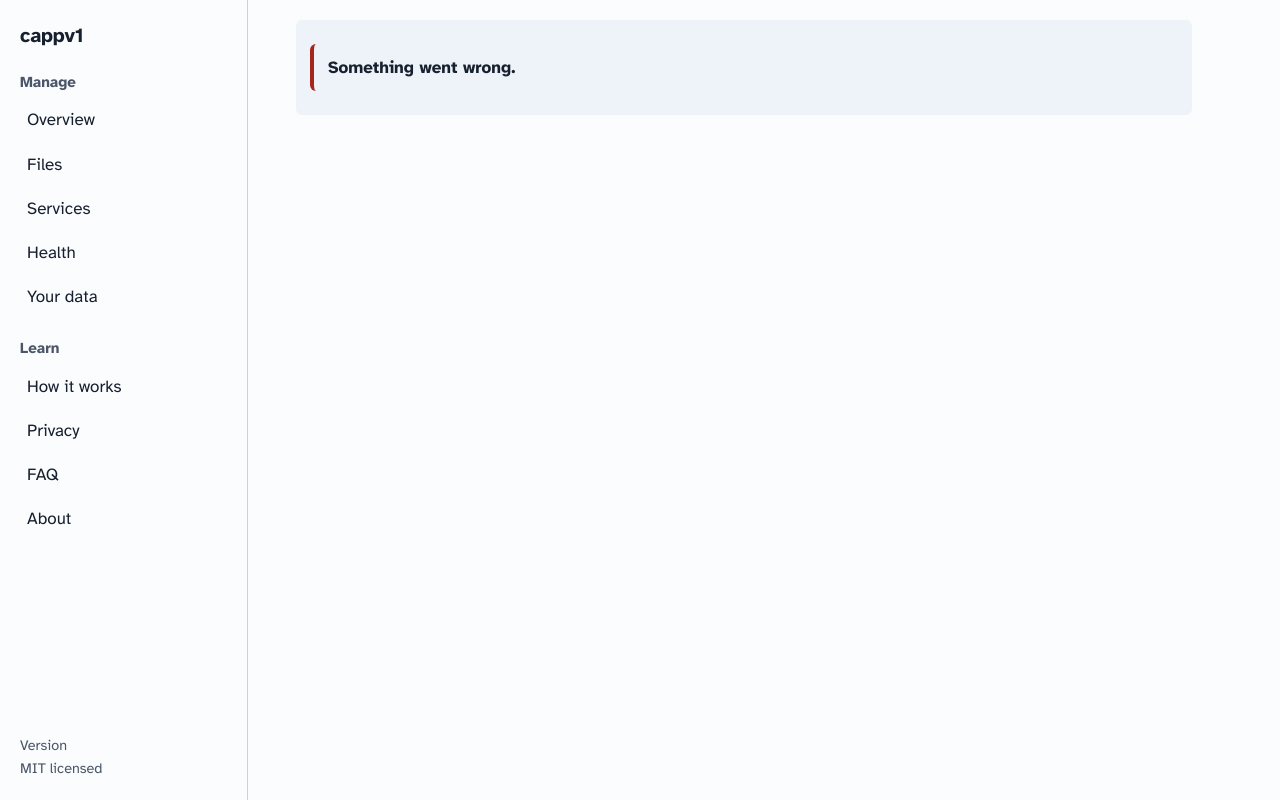
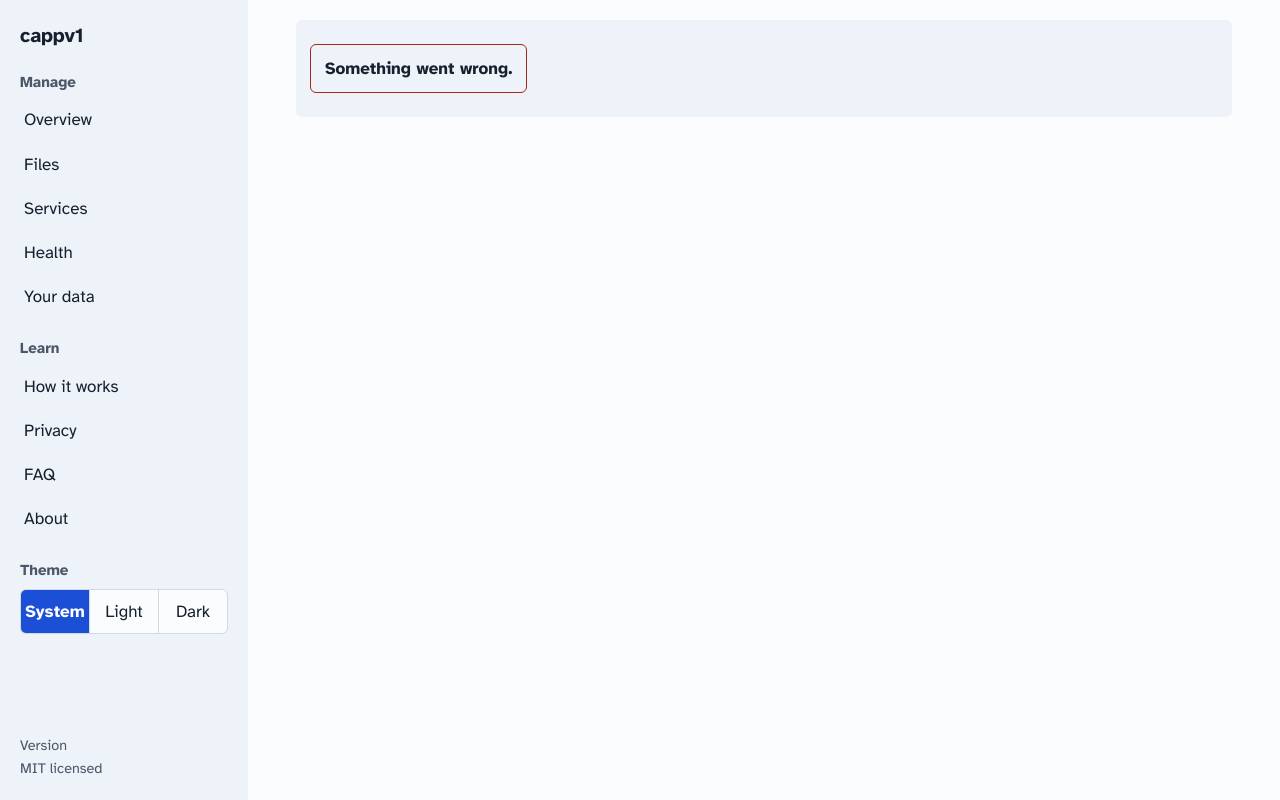
Before and after one commit to srsuiux/cappv1, a Python web app: template src/web/templates/app.html in a window 1280 px wide. Run offline with Jinja, Linux system fonts and the light colour scheme; the template is opened without the code that fills it, so the values that code supplies are empty.

Commit message:
Theme switch, no side strokes, full-width overview that leads once the app is in use
Light/dark/system theme in the side panel, applied before paint, with a contrast
test over both palettes. Whole subtle borders instead of one-sided bars. The
front page shows the introduction first for new visitors and the overview first
afterwards.

Co-Authored-By: Claude Sonnet 5.5 <noreply@anthropic.com>

```diff
--- a/src/web/server.py
+++ b/src/web/server.py
@@ -64,7 +64,7 @@ def render_page(slug: str) -> bytes | None:
     script = f'<script type="module" src="/{meta["script"]}"></script>' if meta.get("script") else ""
     page = page.replace("{{content}}", text[m.end():] if m else text)
     for key, value in (("title", html.escape(meta.get("title", "cappv1"))), ("description", html.escape(meta.get("description", ""))),
-                       ("version", VERSION), ("script", script)):
+                       ("version", VERSION), ("script", script), ("width", meta.get("width", "narrow"))):
         page = page.replace("{{" + key + "}}", value)
     if meta.get("nav"):
         page = page.replace(f'data-nav="{meta["nav"]}"', f'data-nav="{meta["nav"]}" aria-current="page"')
--- a/src/web/static/app.css
+++ b/src/web/static/app.css
@@ -1,7 +1,9 @@
 @font-face{font-family:"Atkinson Hyperlegible";src:url(fonts/ah-400.woff2) format("woff2");font-weight:400;font-display:swap}
 @font-face{font-family:"Atkinson Hyperlegible";src:url(fonts/ah-700.woff2) format("woff2");font-weight:700;font-display:swap}
-:root{--paper:#fbfcfe;--tint:#eef2f9;--ink:#17202e;--muted:#4b5668;--line:#c9d1de;--blue:#1b4fd6;--blue-ink:#fff;--ok:#0b6b45;--warn:#7a4f00;--bad:#a6261c;--r:6px}
-@media (prefers-color-scheme:dark){:root{--paper:#10151e;--tint:#1a2231;--ink:#eef2f9;--muted:#a9b4c6;--line:#34405a;--blue:#7ea2ff;--blue-ink:#10151e;--ok:#5fd3a0;--warn:#f0c15c;--bad:#ff8f84}}
+/* Light is the default. Dark follows the device unless the person chose a theme (data-theme on <html>, set by theme.js). */
+:root{color-scheme:light;--paper:#fbfcfe;--tint:#eef2f9;--ink:#17202e;--muted:#4b5668;--line:#d3d9e4;--blue:#1b4fd6;--blue-ink:#fff;--ok:#0b6b45;--warn:#7a4f00;--bad:#a6261c;--r:6px}
+@media (prefers-color-scheme:dark){:root:not([data-theme=light]){color-scheme:dark;--paper:#10151e;--tint:#1a2231;--ink:#eef2f9;--muted:#a9b4c6;--line:#2b3650;--blue:#7ea2ff;--blue-ink:#10151e;--ok:#5fd3a0;--warn:#f0c15c;--bad:#ff8f84}}
+:root[data-theme=dark]{color-scheme:dark;--paper:#10151e;--tint:#1a2231;--ink:#eef2f9;--muted:#a9b4c6;--line:#2b3650;--blue:#7ea2ff;--blue-ink:#10151e;--ok:#5fd3a0;--warn:#f0c15c;--bad:#ff8f84}
 *{box-sizing:border-box}
 body{margin:0;background:var(--paper);color:var(--ink);font:1.0625rem/1.6 "Atkinson Hyperlegible",system-ui,sans-serif}
 .status{display:flex;flex-wrap:wrap;align-items:center;gap:8px 14px;margin:20px 0 0;padding:12px 14px;background:var(--tint);border-radius:var(--r)}
@@ -27,8 +29,8 @@ ul.files .name{font-weight:700;overflow-wrap:anywhere}
 .bar{height:10px;background:var(--tint);border-radius:99px;overflow:hidden;margin:10px 0 4px}
 .bar i{display:block;height:100%;width:0;background:var(--blue)}
 .feed{list-style:none;margin:12px 0 0;padding:0;max-height:22rem;overflow:auto}
-.feed li{padding:8px 0 8px 14px;border-left:3px solid var(--line);margin:0 0 4px;overflow-wrap:anywhere}
-.feed b{display:block}.feed li:first-child{border-color:var(--blue)}.feed small{display:block;color:var(--muted)}
+.feed li{padding:10px 12px;border:1px solid var(--line);border-radius:var(--r);margin:0 0 6px;overflow-wrap:anywhere}
+.feed b{display:block}.feed li:first-child{background:var(--tint)}.feed small{display:block;color:var(--muted)}
 fieldset{border:0;padding:0;margin:20px 0}legend{font-weight:700;margin-bottom:6px;padding:0}
 .opt{display:flex;gap:12px;align-items:flex-start;padding:12px;border:1px solid var(--line);border-radius:var(--r);margin:0 0 8px;cursor:pointer}
 .opt input{margin-top:6px;width:18px;height:18px;flex:none}
@@ -40,7 +42,7 @@ label.f{display:block;font-weight:700;margin:16px 0 4px}
 .checks li{display:grid;grid-template-columns:1.6rem 1fr;padding:10px 0;border-bottom:1px solid var(--line)}
 .checks small{grid-column:2;color:var(--muted)}
 .note{background:var(--tint);padding:10px 14px;border-radius:var(--r);margin:12px 0}
-.note.error{border-left:4px solid var(--bad)}.note.good{border-left:4px solid var(--ok)}
+.note{border:1px solid var(--line)}.note.error{border-color:var(--bad)}.note.good{border-color:var(--ok)}
 details{margin:16px 0}summary{cursor:pointer;min-height:44px;padding:8px 0}
 .check{display:flex;gap:10px;align-items:flex-start;margin:6px 0}.check input{margin-top:6px;width:18px;height:18px}
 .sr{position:absolute;width:1px;height:1px;overflow:hidden;clip:rect(0 0 0 0);white-space:nowrap}
@@ -51,31 +53,33 @@ details{margin:16px 0}summary{cursor:pointer;min-height:44px;padding:8px 0}
 
 /* ---- shell ---- */
 .shell{display:grid;grid-template-columns:15.5rem minmax(0,1fr);min-height:100vh}
-.side{border-right:1px solid var(--line);padding:20px 12px;display:flex;flex-direction:column;justify-content:space-between;position:sticky;top:0;height:100vh;overflow:auto}
+.side{background:var(--tint);padding:20px 12px;display:flex;flex-direction:column;justify-content:space-between;position:sticky;top:0;height:100vh;overflow:auto}
 .brand{font-weight:700;font-size:1.25rem;letter-spacing:-.01em;color:var(--ink);text-decoration:none;padding:0 8px}
 .side-top .menu{margin-top:18px}
 .menu summary{display:none;list-style:none;cursor:pointer}
 .menu ul{list-style:none;margin:0 0 8px;padding:0}
 .group{margin:18px 8px 4px;font-weight:700;color:var(--muted);font-size:.95rem}
-.side nav a{display:block;padding:8px 12px;margin:1px 0;border-radius:var(--r);color:var(--ink);text-decoration:none;min-height:40px;border-left:3px solid transparent}
-.side nav a:hover{background:var(--tint)}
-.side nav a[aria-current=page]{background:var(--tint);font-weight:700;border-left-color:var(--blue)}
+.side nav a{display:block;padding:8px 12px;margin:1px 0;border-radius:var(--r);color:var(--ink);text-decoration:none;min-height:40px;}
+.side nav a:hover{background:var(--paper)}
+.side nav a[aria-current=page]{background:var(--paper);font-weight:700;box-shadow:inset 0 0 0 1px var(--line)}
 .side-foot{font-size:.9rem;padding:0 8px;margin:16px 0 0}
-.main-col{padding:0 clamp(16px,4vw,48px) 64px;max-width:62rem;width:100%}
+.main-col{padding:0 clamp(16px,4vw,48px) 64px;width:100%;min-width:0}
+.w-narrow>*{max-width:46rem}
+.w-wide>*{max-width:none}
 @media (max-width:55.99rem){
   .shell{grid-template-columns:1fr}
-  .side{position:static;height:auto;border-right:0;border-bottom:1px solid var(--line);padding:12px 16px}
+  .side{position:static;height:auto;padding:12px 16px}
   .menu summary{display:block;padding:8px 14px;border:1px solid var(--line);border-radius:var(--r);min-height:44px;font-weight:700;width:max-content}
   .side-foot{display:none}.side-top{display:flex;flex-wrap:wrap;align-items:center;justify-content:space-between;gap:8px}.side-top .menu{margin-top:0;width:100%}
   .brand{padding:0}
 }
 
 /* ---- panels, facts, callouts ---- */
-.panel{border:1px solid var(--line);border-radius:var(--r);padding:16px 18px;margin:20px 0}
+.panel{border:1px solid var(--line);border-radius:var(--r);padding:16px 18px;margin:0}
 .panel h2,.panel h3{margin:0 0 8px;font-size:1.2rem}
 .facts{display:grid;grid-template-columns:minmax(8rem,12rem) 1fr;gap:10px 16px;margin:12px 0}
 .facts dt{color:var(--muted)}.facts dd{margin:0;font-weight:700;overflow-wrap:anywhere}
-.callout{display:flex;flex-wrap:wrap;align-items:center;justify-content:space-between;gap:12px 20px;padding:16px 18px;background:var(--tint);border-left:4px solid var(--blue);border-radius:var(--r);margin:20px 0}
+.callout{display:flex;flex-wrap:wrap;align-items:center;justify-content:space-between;gap:12px 20px;padding:16px 18px;background:var(--tint);border:1px solid var(--line);border-radius:var(--r);margin:0 0 16px}
 .callout p{margin:0;font-weight:700}.callout .muted{font-weight:400}
 a.btn{display:inline-block;background:var(--blue);color:var(--blue-ink);border-radius:var(--r);padding:10px 18px;min-height:44px;font-weight:700;text-decoration:none}
 a.btn.quiet{background:transparent;color:var(--blue);border:1px solid var(--line)}
@@ -101,7 +105,6 @@ code{font:.92em ui-monospace,SFMono-Regular,Menlo,monospace;background:var(--tin
 
 /* ---- landing ---- */
 .hero{display:grid;grid-template-columns:1.05fr 1fr;gap:32px 48px;align-items:center;padding:36px 0 24px}
-.hero h1{font-size:clamp(2rem,4.6vw,3.25rem);line-height:1.12;margin:0 0 16px;letter-spacing:-.025em}
 .hero .actions{margin-top:24px}
 @media (max-width:50rem){.hero{grid-template-columns:1fr;padding-top:24px}}
 .demo{border:1px solid var(--line);border-radius:10px;overflow:hidden;background:var(--paper)}
@@ -113,7 +116,7 @@ code{font:.92em ui-monospace,SFMono-Regular,Menlo,monospace;background:var(--tin
 .demo dl{margin:0}.demo dt{padding:12px 22px 0;color:var(--muted);font-size:.95rem}.demo dd{margin:0;padding:2px 22px 14px;font-weight:700}
 .demo dd.before{color:var(--bad)}.demo dd.after{color:var(--ok)}
 .flow{list-style:none;padding:0;margin:16px 0;display:grid;grid-template-columns:repeat(3,1fr);gap:20px;counter-reset:s}
-.flow li{border-top:3px solid var(--blue);padding-top:12px;counter-increment:s}
+.flow li{border:1px solid var(--line);border-radius:var(--r);padding:16px;counter-increment:s}
 .flow li::before{content:counter(s);display:block;font-weight:700;font-size:1.4rem;color:var(--blue)}
 .flow b{display:block;margin-bottom:4px}
 @media (max-width:45rem){.flow{grid-template-columns:1fr}}
@@ -123,3 +126,25 @@ code{font:.92em ui-monospace,SFMono-Regular,Menlo,monospace;background:var(--tin
 @media (max-width:45rem){.two{grid-template-columns:1fr}}
 .side-actions{display:flex;flex-direction:column;gap:8px;align-items:flex-start;min-width:11rem;padding-top:10px}
 @media (max-width:40rem){.opt-row{flex-direction:column;gap:0}.side-actions{padding:0 0 8px 12px;min-width:0}}
+
+/* ---- front page ---- */
+.front{display:flex;flex-direction:column}
+html[data-used="1"] .front #overview{order:-1}
+.overview{padding:8px 0 24px}
+.overview h2{margin:20px 0 14px;font-size:1.5rem}
+.hero h2{font-size:clamp(2rem,4.4vw,3rem);line-height:1.12;margin:0 0 16px;letter-spacing:-.025em}
+.stats{display:grid;grid-template-columns:repeat(auto-fit,minmax(11rem,1fr));gap:12px;margin:0 0 16px}
+.stat{border:1px solid var(--line);border-radius:var(--r);padding:14px 16px;background:var(--paper)}
+.stat dt{color:var(--muted);font-size:.95rem}
+.stat dd{margin:2px 0 0;font-size:1.9rem;font-weight:700;line-height:1.2;letter-spacing:-.02em}
+.stat dd.text{font-size:1.1rem;line-height:1.5;padding-top:6px}
+.trio{display:grid;grid-template-columns:repeat(auto-fit,minmax(19rem,1fr));gap:16px}
+.trio .panel p{margin-bottom:10px}
+
+/* ---- theme switch ---- */
+.theme{margin:18px 8px 0}
+.theme .group{margin:0 0 6px}
+.seg{display:flex;border:1px solid var(--line);border-radius:var(--r);overflow:hidden}
+.seg button{flex:1;background:var(--paper);color:var(--ink);border:0;border-radius:0;font-weight:400;padding:8px 4px;min-height:40px}
+.seg{gap:1px;background:var(--line)}
+.seg button[aria-pressed=true]{background:var(--blue);color:var(--blue-ink);font-weight:700}
--- a/src/web/static/shell.js
+++ b/src/web/static/shell.js
@@ -10,3 +10,21 @@ if (menu) {
   sync();
   wide.addEventListener("change", sync);
 }
+
+// Theme: System follows the device; Light and Dark are remembered in this browser.
+const root = document.documentElement;
+const buttons = [...document.querySelectorAll("[data-theme-set]")];
+const setPressed = () => {
+  const chosen = root.dataset.theme || "system";
+  for (const b of buttons) b.setAttribute("aria-pressed", String(b.dataset.themeSet === chosen));
+};
+for (const b of buttons) {
+  b.addEventListener("click", () => {
+    const value = b.dataset.themeSet;
+    if (value === "system") delete root.dataset.theme; else root.dataset.theme = value;
+    try { value === "system" ? localStorage.removeItem("cappv1.theme") : localStorage.setItem("cappv1.theme", value); } catch { /* not remembered */ }
+    setPressed();
+    document.getElementById("live").textContent = `Theme: ${value}`;
+  });
+}
+setPressed();
--- /dev/null
+++ b/src/web/static/theme.js
@@ -0,0 +1,6 @@
+// Loaded in <head>, before the page paints: applies the chosen theme and the remembered "in use" state.
+try {
+  const theme = localStorage.getItem("cappv1.theme");
+  if (theme === "light" || theme === "dark") document.documentElement.dataset.theme = theme;
+  if (localStorage.getItem("cappv1.used") === "1") document.documentElement.dataset.used = "1";
+} catch { /* storage blocked: the device setting and the first-visit layout apply */ }
--- a/src/web/templates/app.html
+++ b/src/web/templates/app.html
@@ -6,6 +6,7 @@
 <title>{{title}} · cappv1</title>
 <meta name="description" content="{{description}}">
 <link rel="icon" href="/favicon.svg" type="image/svg+xml">
+<script src="/theme.js"></script>
 <link rel="stylesheet" href="/app.css">
 </head>
 <body class="app">
@@ -33,11 +34,19 @@
             <li><a href="/about" data-nav="about">About</a></li>
           </ul>
         </nav>
+        <div class="theme" role="group" aria-labelledby="g-theme">
+          <p class="group" id="g-theme">Theme</p>
+          <div class="seg">
+            <button type="button" data-theme-set="system" aria-pressed="true">System</button>
+            <button type="button" data-theme-set="light" aria-pressed="false">Light</button>
+            <button type="button" data-theme-set="dark" aria-pressed="false">Dark</button>
+          </div>
+        </div>
       </details>
     </div>
     <p class="side-foot muted">Version {{version}}<br>MIT licensed</p>
   </aside>
-  <div class="main-col">
+  <div class="main-col w-{{width}}">
     <div class="status" id="status" role="status">Loading…</div>
     <div class="sr" id="live" role="status" aria-live="polite"></div>
     <main id="main">
```
Also changed, not shown: docs/ARCHITECTURE.md (+1 -1 lines), src/web/pages/index.html (+15 -17 lines), src/web/static/dashboard.js (+21 -12 lines), tests/test_web_pages.py (+62 -0 lines), CHANGELOG.md.
